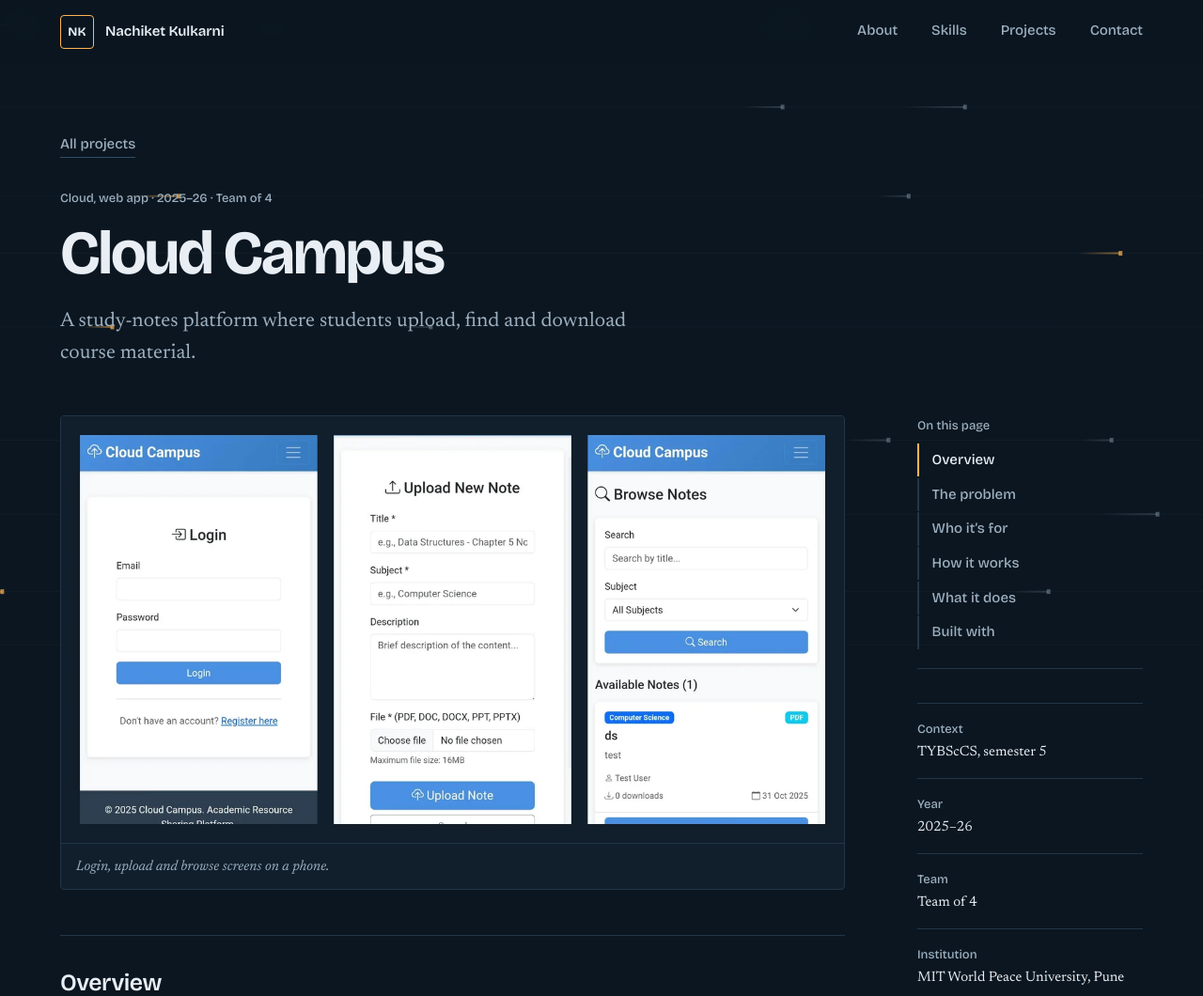
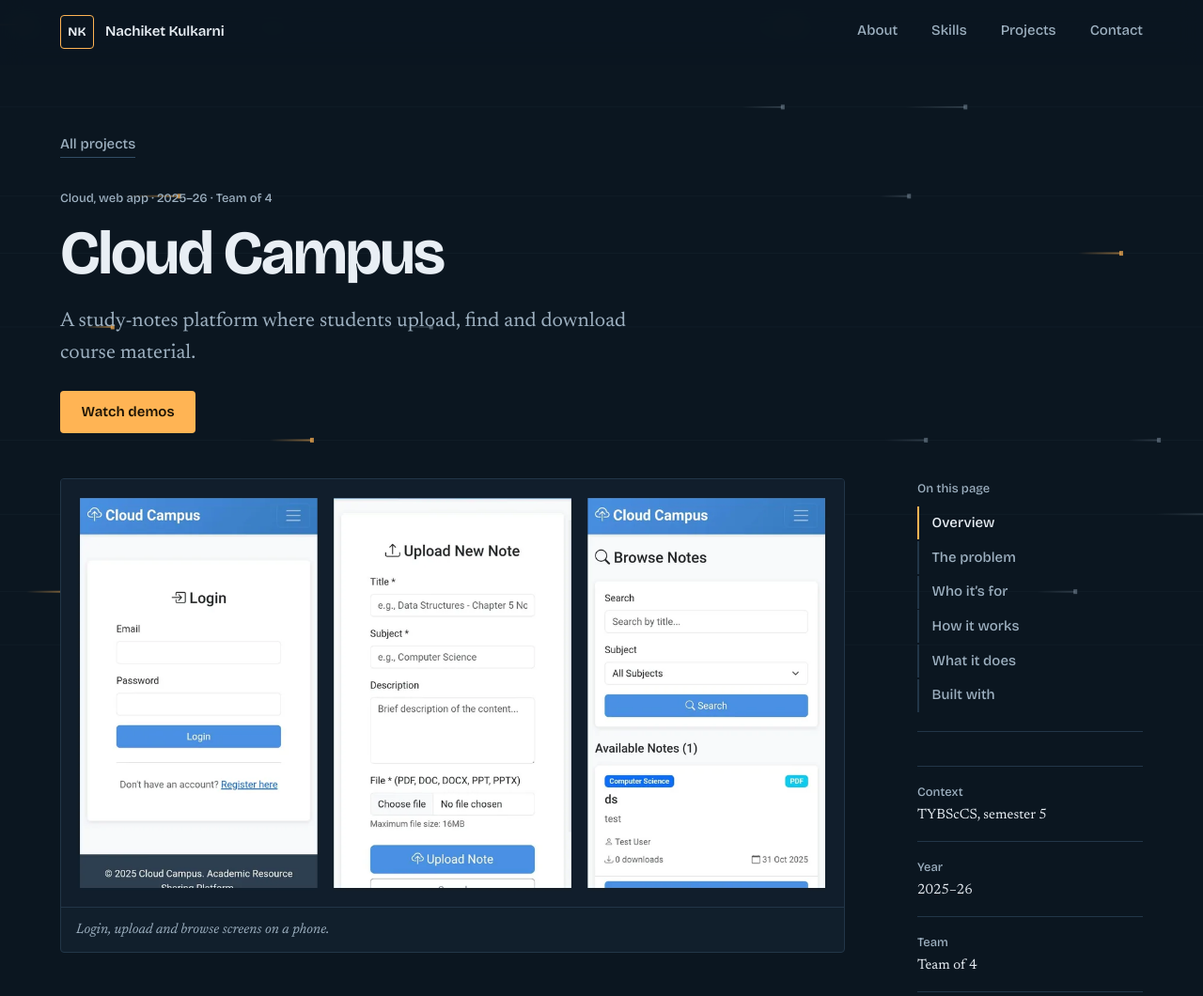
Before and after one commit to nachikulkarni4115-cell/serverless-hub, a Flask app: page /projects/cloud-campus in a window 1280 px wide. Shown: the top 1060 px of the page at 94% size. Run offline with Flask 3, Linux system fonts and the light colour scheme.

Commit message:
demo links added

```diff
--- a/app.py
+++ b/app.py
@@ -23,7 +23,10 @@ SITE = {
     # Drop a PDF at static/files/Nachiket_Kulkarni_Resume.pdf and the resume
     # buttons appear automatically. Until then they are hidden.
     "resume_file": "files/Nachiket_Kulkarni_Resume.pdf",
+    # Paste your Google Drive link for project demos (Anyone with the link → Viewer)
+    "demos": "https://drive.google.com/drive/folders/1JsLxu-YLe5j23Ee22BG6pX4UsjlgdOO6",
 }
+
 
 PIPELINE = [
     {"step": "Push", "tool": "GitHub"},
@@ -74,6 +77,8 @@ PROJECTS = [
         "year": "2025–26",
         "term": "TYBScCS, semester 6",
         "team": "Team of 4",
+        "demo": "https://drive.google.com/drive/folders/1JsLxu-YLe5j23Ee22BG6pX4UsjlgdOO6",
+        "repo": None,   # GitHub repo URL
         "short": "A self-hostable project tracker that answers questions about your own tickets and comments.",
         "summary": "A project management platform that turns every project, ticket and comment into searchable meaning. Ask a question in plain language and a local language model answers from your project data instead of guessing.",
         "problem": "Tools like Jira and Trello store tickets well but search them by keyword, so a decision or bug fix is easy to lose unless you remember the exact words used. As a project grows, past work gets buried and teams repeat effort.",
@@ -112,6 +117,8 @@ PROJECTS = [
         "year": "2025–26",
         "term": "TYBScCS, semester 6",
         "team": "Team of 3",
+        "demo": "https://drive.google.com/drive/folders/1JsLxu-YLe5j23Ee22BG6pX4UsjlgdOO6",
+        "repo": None,   # GitHub repo URL
         "short": "A study companion with an AI chat, a study-plan generator and task tracking.",
         "summary": "Milo brings AI help and study planning into one place. Ask an academic question, generate a day-by-day plan for an exam, and keep study tasks organised without switching between apps.",
         "problem": "Students juggle planners, note apps and separate AI tools, and most planners cannot explain a concept or respond to what you ask.",
@@ -149,6 +156,8 @@ PROJECTS = [
         "year": "2025–26",
         "term": "TYBScCS, semester 5",
         "team": "Team of 4",
+        "demo": "https://drive.google.com/drive/folders/1JsLxu-YLe5j23Ee22BG6pX4UsjlgdOO6",
+        "repo": None,   # GitHub repo URL
         "short": "A study-notes platform where students upload, find and download course material.",
         "summary": "Cloud Campus is a Flask web app that replaces scattered chat groups and drive links with one searchable library of study notes. Students sign up, upload files tagged by subject, and browse what others have shared.",
         "problem": "Notes circulate through chat groups and personal drives, where links expire, files get buried and seniors’ material is rarely kept for the next batch. Finding reliable notes before exams means asking around.",
@@ -181,6 +190,8 @@ PROJECTS = [
         "year": "2025–26",
         "term": "TYBScCS, semester 5",
         "team": "Team of 6",
+        "demo": "https://drive.google.com/drive/folders/1JsLxu-YLe5j23Ee22BG6pX4UsjlgdOO6",
+        "repo": None,   # GitHub repo URL
         "short": "A webcam attendance prototype that recognises a student’s face and records the visit.",
         "summary": "Students stand in front of a webcam and are identified from their face, so attendance is marked without sign-in sheets or ID cards. The recognised student’s record is updated in the cloud and shown on screen.",
         "problem": "Manual roll calls take class time, invite proxy attendance and are easy to record wrongly. The project explores a contactless alternative.",
@@ -213,6 +224,8 @@ PROJECTS = [
         "year": "2024–25",
         "term": "SYBScCS, project based learning",
         "team": "Team of 4",
+        "demo": "https://drive.google.com/drive/folders/1JsLxu-YLe5j23Ee22BG6pX4UsjlgdOO6",
+        "repo": None,   # GitHub repo URL
         "short": "A real-time voice assistant that listens, thinks with an LLM and answers out loud.",
         "summary": "A voice agent you talk to through a browser. It converts speech to text, passes it to a large language model, can call tools such as a weather lookup, and speaks the reply.",
         "problem": "Typing is not always the quickest way to ask an assistant for something, and mainstream assistants run in closed ecosystems that limit customisation.",
@@ -246,6 +259,8 @@ PROJECTS = [
         "year": "2024–25",
         "term": "SYBScCS, project based learning",
         "team": "Individual report",
+        "demo": "https://drive.google.com/drive/folders/1JsLxu-YLe5j23Ee22BG6pX4UsjlgdOO6",
+        "repo": None,   # GitHub repo URL
         "credit": "Written and submitted by Razi Kauchali as an individual project report. Included here as related coursework, not as my own contribution.",
         "short": "A computer-vision script that finds a face in an image or webcam frame and labels the dominant emotion.",
         "summary": "A short pipeline that detects faces in an image or live webcam feed and writes the dominant emotion, such as happy or sad, onto the output.",
--- a/static/css/style.css
+++ b/static/css/style.css
@@ -596,3 +596,15 @@ main, .site-footer { position: relative; z-index: 1; }
 @media (prefers-reduced-motion: reduce) {
   .kicker-dot { animation: none; }
 }
+
+
+/* Project demo / repo links */
+.project-links {
+  display: flex;
+  flex-wrap: wrap;
+  gap: 0.75rem;
+  margin-top: 1.35rem;
+}
+.section-demos {
+  margin-top: 1.1rem;
+}
--- a/templates/index.html
+++ b/templates/index.html
@@ -109,6 +109,11 @@
     <div class="section-head" data-reveal>
       <h2 id="projects-title" class="section-title">Selected projects</h2>
       <p class="section-intro">Coursework projects built with classmates at MIT-WPU. Each page covers the stack, how it works and what the report says is still unfinished.</p>
+      {% if site.demos %}
+      <p class="section-demos">
+        <a class="btn btn-ghost" href="{{ site.demos }}" target="_blank" rel="noopener noreferrer">Watch project demos</a>
+      </p>
+      {% endif %}
     </div>
     <div class="project-list">
       {% for project in projects %}
@@ -172,6 +177,7 @@
       <ul class="social-list">
         <li><a href="{{ site.github }}" target="_blank" rel="noopener noreferrer">GitHub</a></li>
         <li><a href="{{ site.linkedin }}" target="_blank" rel="noopener noreferrer">LinkedIn</a></li>
+        {% if site.demos %}<li><a href="{{ site.demos }}" target="_blank" rel="noopener noreferrer">Project demos</a></li>{% endif %}
       </ul>
     </div>
   </div>
--- a/templates/project_detail.html
+++ b/templates/project_detail.html
@@ -10,6 +10,16 @@
       <h1 class="detail-title">{{ project.title }}</h1>
       <p class="detail-deck">{{ project.short }}</p>
       {% if project.credit %}<p class="project-credit">{{ project.credit }}</p>{% endif %}
+      {% if project.demo or project.repo %}
+      <p class="project-links">
+        {% if project.demo %}
+        <a class="btn btn-primary" href="{{ project.demo }}" target="_blank" rel="noopener noreferrer">Watch demos</a>
+        {% endif %}
+        {% if project.repo %}
+        <a class="btn btn-ghost" href="{{ project.repo }}" target="_blank" rel="noopener noreferrer">View code</a>
+        {% endif %}
+      </p>
+      {% endif %}
     </div>
   </header>
 
```
